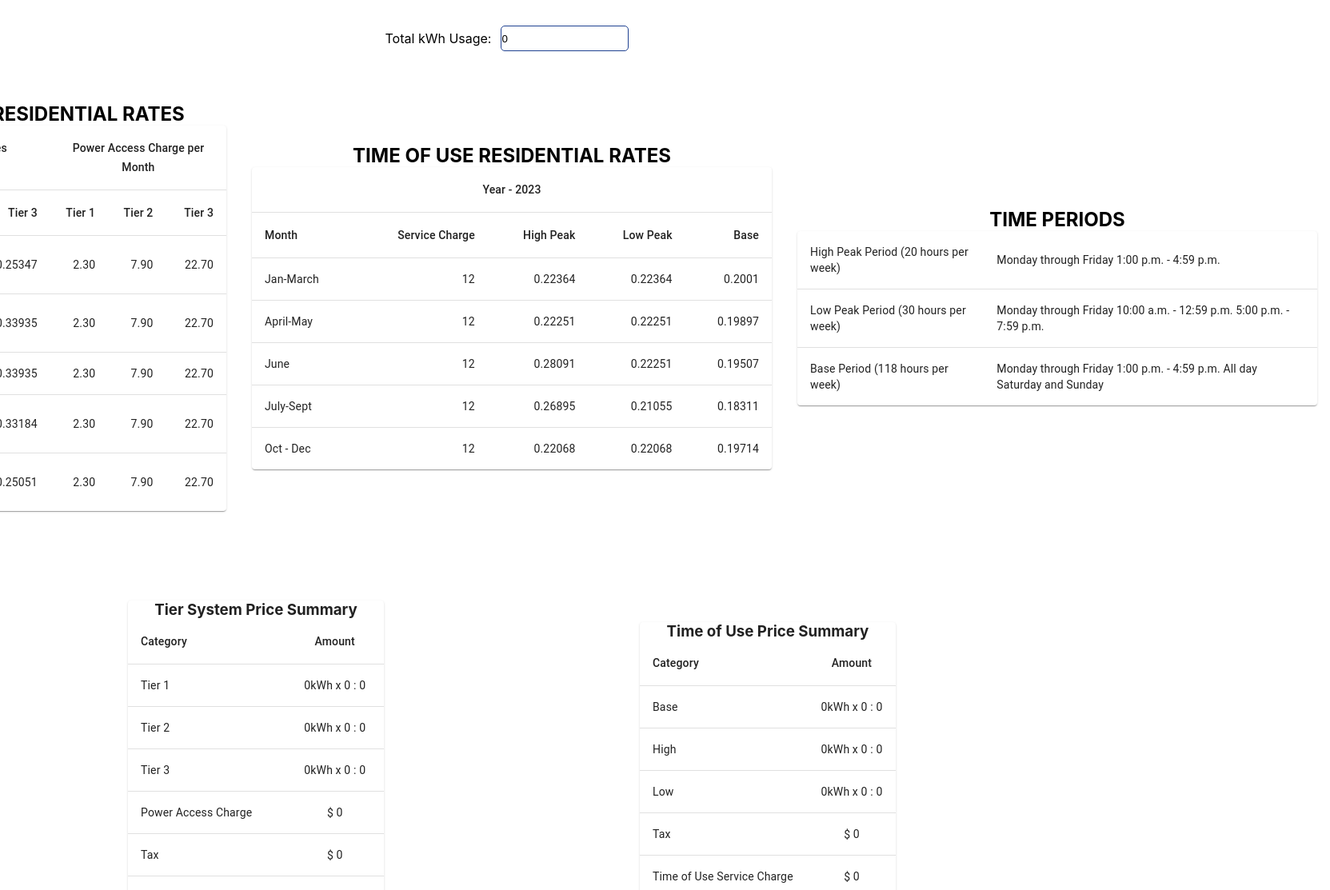
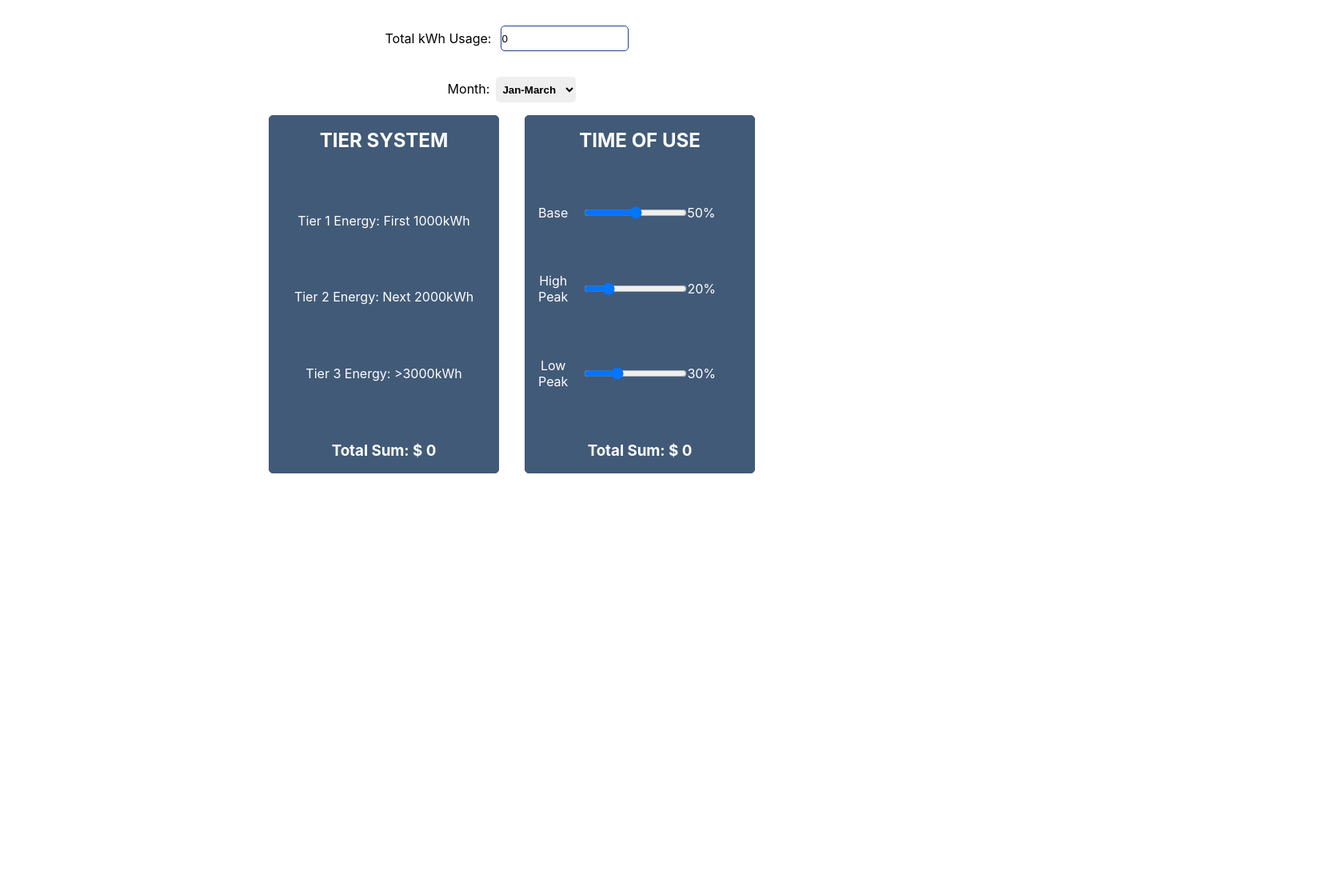
Before and after one commit to Satenik-Ba/ladwp-rate-calculator, a React (Create React App) app: page / in a window 1280 px wide. Shown: the top 1113 px of the page at 80% size, 1663 px wide, since content can reach past the window. After the commit the page ends 800 px from the top, so only its background shows below. Built offline with nearby package versions, Linux system fonts and the light colour scheme.

Commit message:
added functionality to re-calculate when time of use percentages change

```diff
--- a/src/App.js
+++ b/src/App.js
@@ -1,4 +1,4 @@
-import React from "react";
+import React, { useContext } from "react";
 import Tier from "./components/tierSystem";
 import Time from "./components/timeSystem";
 import Input from "./components/userInput";
@@ -10,24 +10,24 @@ import TierSystemRates from "./components/Rates/tierSystemRates";
 import TimeOfUseTimes from "./components/Rates/timeOfUseTimes";
 import CalculationSummaryTierSystem from "./components/Calculations/calculationSummaryTierSystem";
 import CalculationSummaryTimeOfUse from "./components/Calculations/calculationSummaryTimeOfUse";
+import TotalSumContext from "./store/totalSum-context";
 
 function App() {
+  const sumCtx = useContext(TotalSumContext);
   return (
     <div className={styles.app}>
       <Input />
-      <div className={styles.pricingWrapper}>
+      {/* <div className={styles.pricingWrapper}>
         <TierSystemRates />
         <TimeOfUseRates />
         <TimeOfUseTimes />
-      </div>
-      <div className={styles.wrapper}>
-        <CalculationSummaryTierSystem />
-        <CalculationSummaryTimeOfUse />
-      </div>
+      </div> */}
       <MonthSelection />
       <div className={styles.wrapper}>
+        {sumCtx.kwUsed !== 0 && <CalculationSummaryTierSystem />}
         <Tier />
         <Time />
+        {sumCtx.kwUsed !== 0 && <CalculationSummaryTimeOfUse />}
       </div>
       <Analysis />
     </div>
--- a/src/components/Calculations/calculationSummary.module.css
+++ b/src/components/Calculations/calculationSummary.module.css
@@ -1,4 +1,6 @@
 .wrapper {
   margin: 4rem auto;
   width: 20rem !important;
+  margin: 2rem;
+  box-shadow: 2px 2px 4px 4px rgba(65, 90, 119, 0.5) !important;
 }
--- a/src/components/timeSystem.js
+++ b/src/components/timeSystem.js
@@ -1,5 +1,8 @@
 import React, { useContext } from "react";
-import { adjustRange } from "../components/Calculations/helper";
+import {
+  adjustRange,
+  CalculateTimeOfUse,
+} from "../components/Calculations/helper";
 import styles from "./timeSystem.module.css";
 import TotalSumContext from "../store/totalSum-context";
 
@@ -13,6 +16,7 @@ const TimeSystem = () => {
       e.target.name
     );
     sumCtx.timeofuseFunc(result);
+    sumCtx.totalSumTimeFunc(CalculateTimeOfUse(result, sumCtx.kwUsed));
   }
 
   function handleHighChange(e) {
@@ -22,6 +26,7 @@ const TimeSystem = () => {
       e.target.name
     );
     sumCtx.timeofuseFunc(result);
+    sumCtx.totalSumTimeFunc(CalculateTimeOfUse(result, sumCtx.kwUsed));
   }
 
   function handleLowChange(e) {
@@ -31,6 +36,7 @@ const TimeSystem = () => {
       e.target.name
     );
     sumCtx.timeofuseFunc(result);
+    sumCtx.totalSumTimeFunc(CalculateTimeOfUse(result, sumCtx.kwUsed));
   }
   return (
     <div className={styles.time_wrapper}>
```
Also changed, not shown: 1 other file (tests, documents, lock files or other folders).
